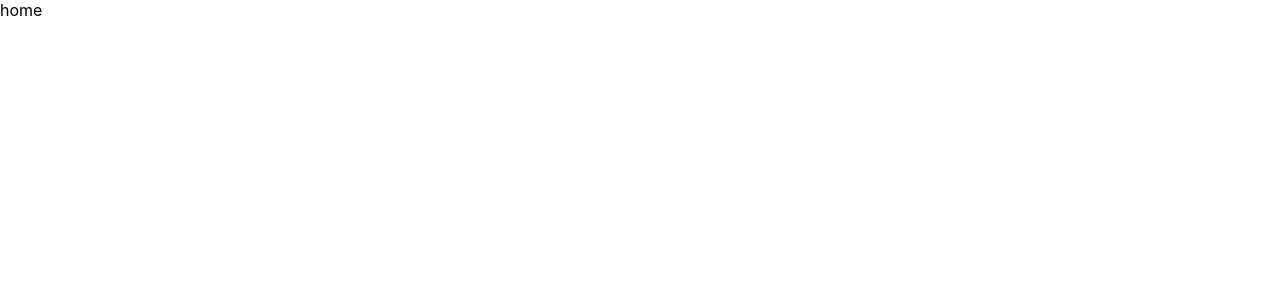
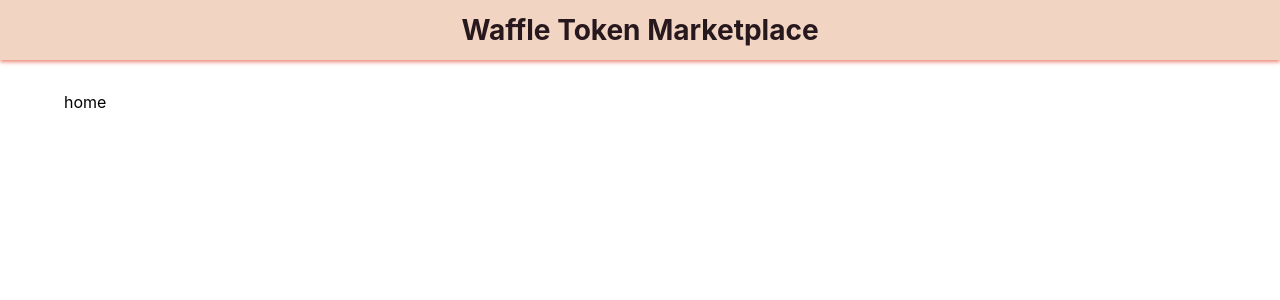
Before and after one commit to wafflestudio/smart-contract, a Next.js app in the folder marketplace_front/: page / in a window 1280 px wide. Shown: the top 300 px of the page. Built offline with nearby package versions, Linux system fonts and the light colour scheme.

Commit message:
layout 구현

```diff
--- a/marketplace_front/components/templates/layout.module.scss
+++ b/marketplace_front/components/templates/layout.module.scss
@@ -1,10 +1,26 @@
+@import 'styles/palette';
+
+.header {
+  height: 60px;
+  text-align: center;
+  line-height: 60px;
+  font-size: 28px;
+  color: $waffle_black;
+  box-shadow: 0 2px 4px $waffle_pink;
+  background-color: $waffle_brown;
+  font-weight: bold;
+}
+
 .container {
-  .header {
-  }
+  padding: 0;
+  min-width: 320px;
+}
 
-  .main {
-  }
+.main {
+  min-height: calc(100vh - 60px);
+  height: calc(100vh - 60px);
+  padding: 2rem 4rem;
+}
 
-  .footer {
-  }
+.footer {
 }
--- a/marketplace_front/components/templates/layout.tsx
+++ b/marketplace_front/components/templates/layout.tsx
@@ -4,9 +4,11 @@ import Head from 'next/head';
 
 import styles from './layout.module.scss';
 
-interface Props {}
+interface Props {
+  title?: string;
+}
 
-export const Layout = ({ children }: PropsWithChildren<Props>) => {
+export const Layout = ({ children, title = 'Waffle Token Marketplace' }: PropsWithChildren<Props>) => {
   return (
     <div className={styles.container}>
       <Head>
@@ -15,7 +17,7 @@ export const Layout = ({ children }: PropsWithChildren<Props>) => {
         <link rel="icon" href="/favicon.ico" />
       </Head>
 
-      <header className={styles.header} />
+      <header className={styles.header}>{title}</header>
 
       <main className={styles.main}>{children}</main>
 
--- /dev/null
+++ b/marketplace_front/styles/palette.scss
@@ -0,0 +1,7 @@
+$waffle_black: rgb(39, 24, 29);
+$waffle_pink: rgb(236, 134, 118);
+$waffle_brown: rgb(241, 212, 194);
+
+$chocolate: #7b3f00;
+$vanilla: #f3e5ab;
+$plain: #c47b34;
--- /dev/null
+++ b/marketplace_front/styles/palette.ts
@@ -0,0 +1,7 @@
+export const $waffle_black = 'rgb(39, 24, 29)';
+export const $waffle_pink = 'rgb(236, 134, 118)';
+export const $waffle_brown = 'rgb(238, 154, 98)';
+
+export const $chocolate = '#7b3f00';
+export const $vanilla = '#f3e5ab';
+export const $plain = '#c47b34';
```
